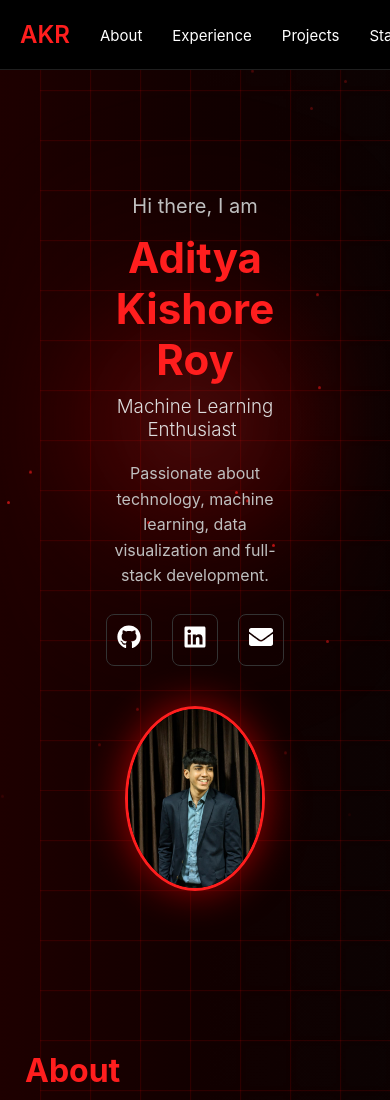
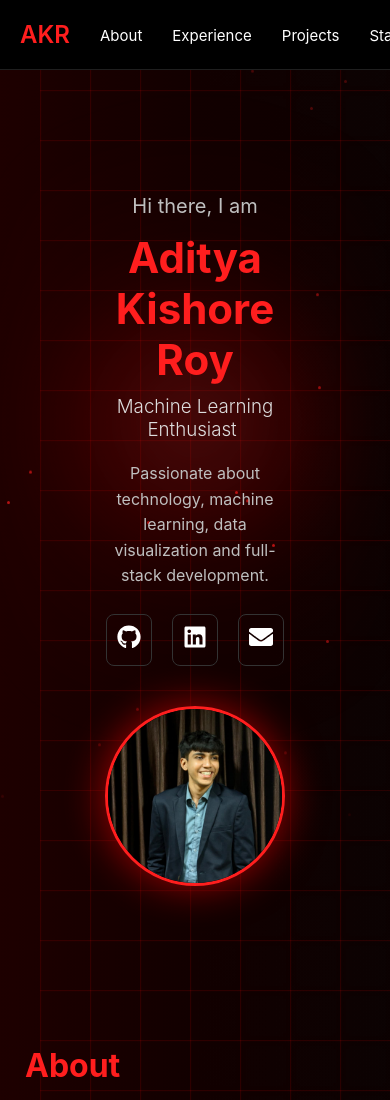
Before and after one commit to MRhacksalive/aditya-portfolio, a React (Vite) app: page / in a window 390 px wide. Shown: the top 1100 px of the page. Built offline with nearby package versions, Linux system fonts and the light colour scheme.

Commit message:
final fr mobile fix1

```diff
--- a/src/styles.css
+++ b/src/styles.css
@@ -1150,10 +1150,6 @@ gap:20px;
 }
 
 }
-.hero-img{
-max-width:100%;
-height:auto;
-}
 .resume-btn{
 display:block;
 margin:30px auto;
```
